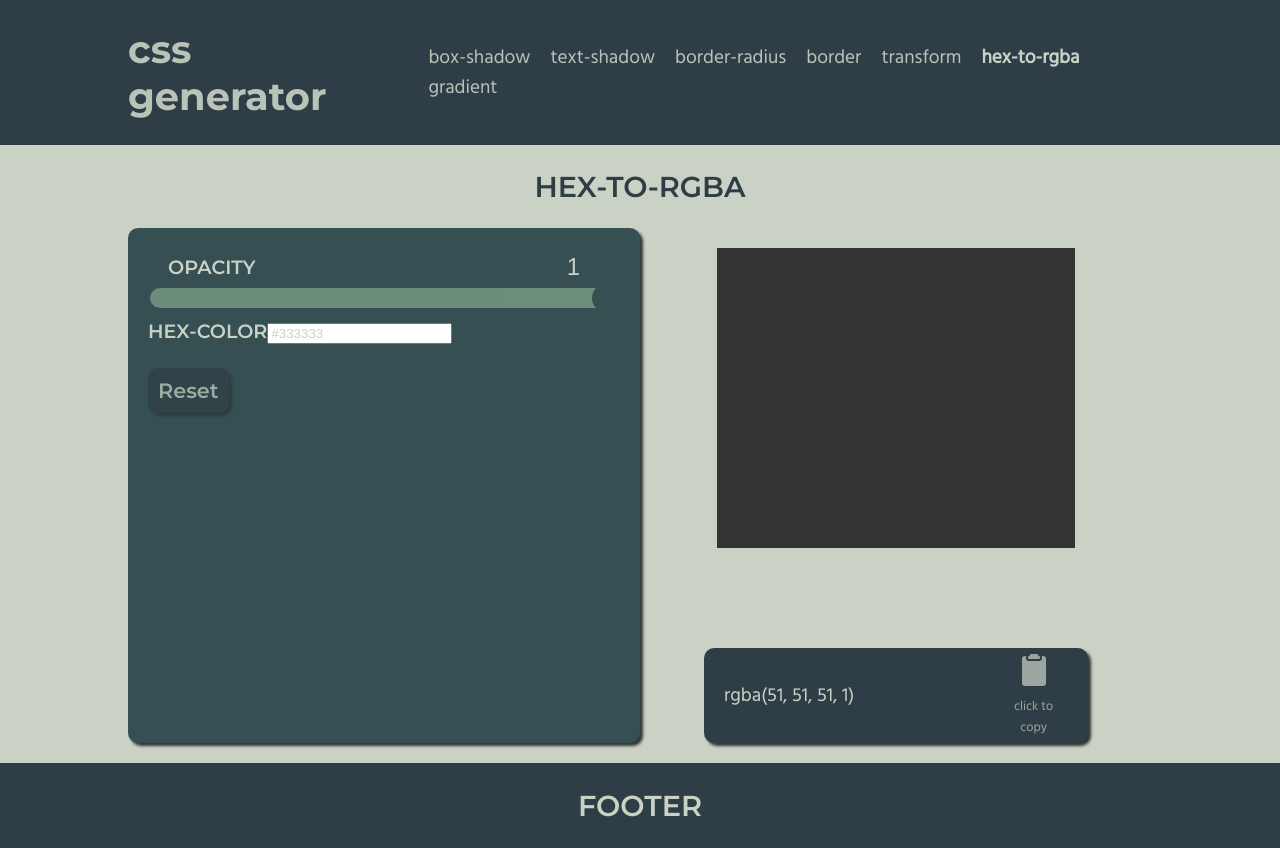
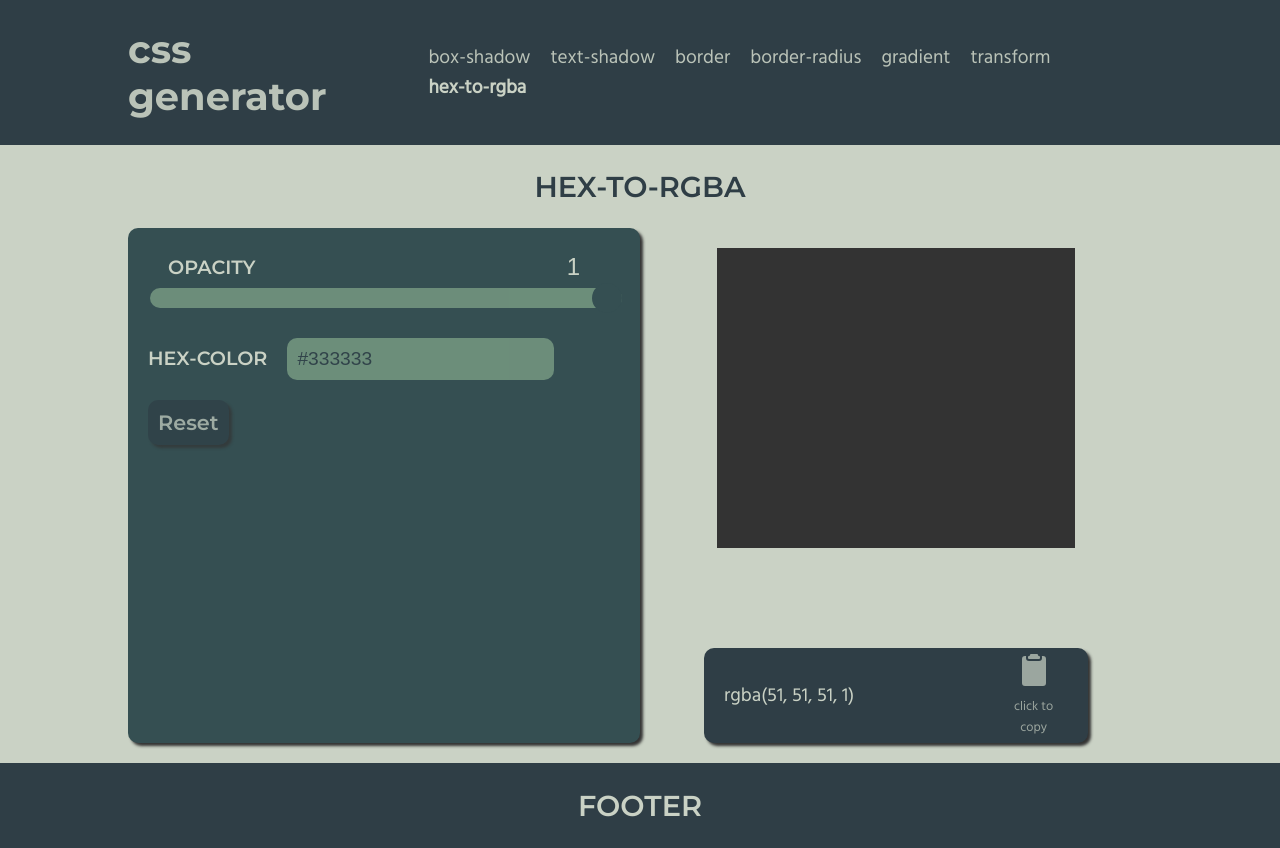
Before and after one commit to thibault-castelli/another_css_generator, a React (Vite) app: page /hex-to-rgba in a window 1280 px wide. Built offline with nearby package versions, Linux system fonts and the light colour scheme.

Commit message:
Change order of links in navbar

```diff
--- a/src/components/Header.tsx
+++ b/src/components/Header.tsx
@@ -16,19 +16,19 @@ const Header = () => {
                      <NavLink to="/text-shadow">text-shadow</NavLink>
                   </li>
                   <li>
+                     <NavLink to="/border">border</NavLink>
+                  </li>
+                  <li>
                      <NavLink to="/border-radius">border-radius</NavLink>
                   </li>
                   <li>
-                     <NavLink to="/border">border</NavLink>
+                     <NavLink to="/gradient">gradient</NavLink>
                   </li>
                   <li>
                      <NavLink to="/transform">transform</NavLink>
                   </li>
                   <li>
                      <NavLink to="/hex-to-rgba">hex-to-rgba</NavLink>
-                  </li>
-                  <li>
-                     <NavLink to="/gradient">gradient</NavLink>
                   </li>
                </ul>
             </nav>
--- a/src/style/index.css
+++ b/src/style/index.css
@@ -318,6 +318,28 @@ form .select-container select {
 form .select-container select:hover {
   opacity: 1;
 }
+form .container-input {
+  margin-top: 20px;
+}
+form .container-input label {
+  margin-right: 20px;
+}
+form .container-input input[type=text] {
+  background-color: #84a98c;
+  border: none;
+  padding: 10px;
+  font-size: 1.2rem;
+  border-radius: 10px;
+  color: #2f3e46;
+  opacity: 0.7;
+  transition: all 0.2s ease;
+}
+form .container-input input[type=text]:hover, form .container-input input[type=text]:focus {
+  opacity: 1;
+}
+form .container-input input[type=text]:focus {
+  outline: none;
+}
 form button[type=reset] {
   background-color: #2f3e46;
   border: none;
```
Also changed, not shown: 1 other file (tests, documents, lock files or other folders).
